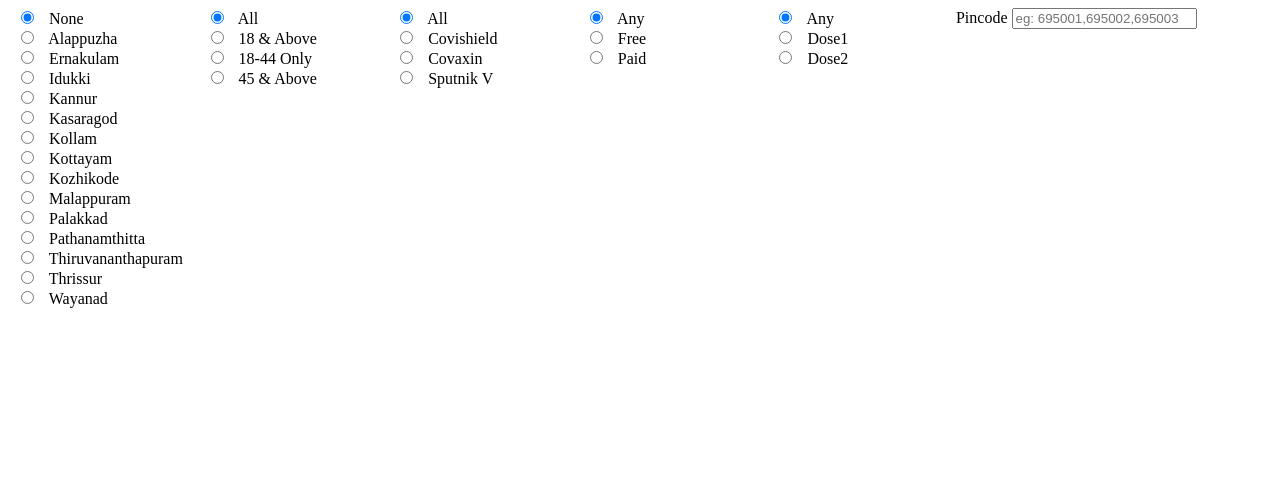
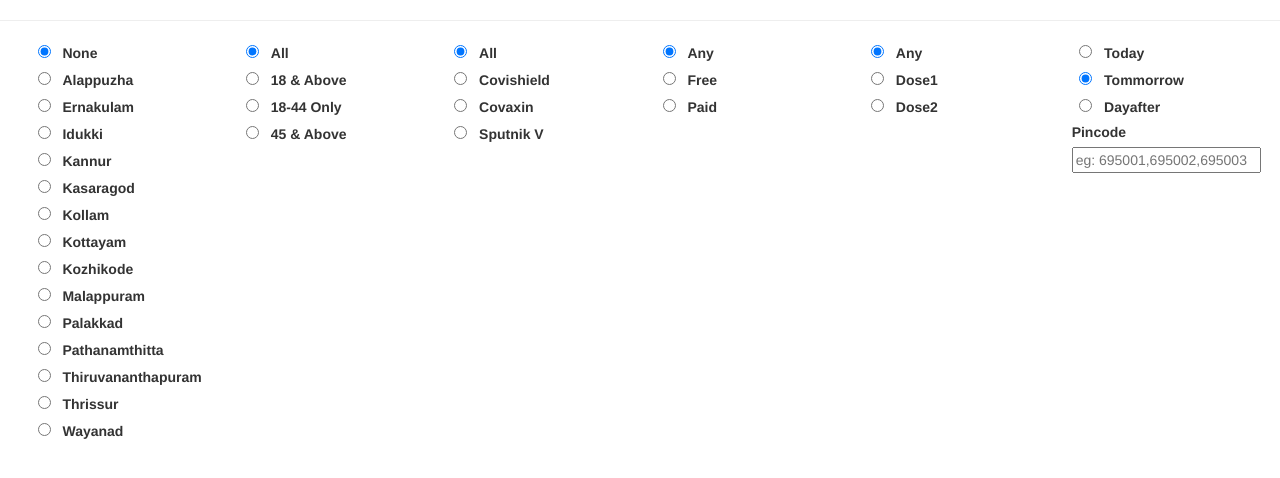
Before and after one commit to amalmurugan/cowin, a plain HTML site: page index.html in a window 1280 px wide. Drawn offline with nearby package versions, Linux system fonts and the light colour scheme.

Commit message:
cowin self registration link added,date chooser, fixes

```diff
--- a/index.html
+++ b/index.html
@@ -12,11 +12,14 @@
                         background: linear-gradient(to right, #29ffc6, #20e3b2, #0cebeb); /* W3C, IE 10+/ Edge, Firefox 16+, Chrome 26+, Opera 12+, Safari 7+ */
                     }
                 </style>-->
+        <link rel="stylesheet" href="https://maxcdn.bootstrapcdn.com/bootstrap/3.3.7/css/bootstrap.min.css" crossorigin="anonymous">
+        <link rel="stylesheet" href="https://maxcdn.bootstrapcdn.com/bootstrap/3.3.7/css/bootstrap-theme.min.css"  crossorigin="anonymous">
     </head>
     <body>
-        <!--<h1 style="text-align: center;">Slot Finder</h1>-->
-        <div style="display:block;min-height:300px;">
-            <div style="min-width:15%;float:left;">
+        <!--<h1 style="text-align: center;">Slot Finder</h1><hr/>-->
+        <hr/>
+        <div class="col-md-12">
+            <div class="col-md-2">
                   <input type="radio" class="all" name="district_name" value="" checked="checked">
                   <label for="html">None</label><br>
                   <input type="radio" id="Alappuzha" name="district_name" value="301" class="process">
@@ -48,7 +51,7 @@
                   <input type="radio" id="Wayanad" name="district_name" value="299" class="process">
                   <label for="javascript">Wayanad</label><br>
             </div>
-            <div style="min-width:15%;float:left;">
+            <div class="col-md-2">
                   <input type="radio" class="all" name="min_age_limit" checked="checked" value="">
                   <label for="html"> All </label><br>
                   <input type="radio" id="18" name="min_age_limit" value="18" >
@@ -58,17 +61,17 @@
                   <input type="radio" id="45" name="min_age_limit" value="45" >
                   <label for="javascript"> 45 & Above </label><br>
             </div>
-            <div style="min-width:15%;float:left;">
+            <div class="col-md-2">
                   <input type="radio" class="all" name="vaccine" value="" checked="checked">
                   <label for="javascript">All</label><br>
                   <input type="radio" id="Covishield" name="vaccine" value="COVISHIELD" >
                   <label for="javascript">Covishield</label><br>
                   <input type="radio" id="Covaxin" name="vaccine" value="COVAXIN" >
                   <label for="javascript">Covaxin</label><br>
-                  <input type="radio" id="SputnikV" name="vaccine" value="SPUTNIKV" >
+                  <input type="radio" id="SputnikV" name="vaccine" value="SPUTNIK V" >
                   <label for="javascript">Sputnik V</label><br>
             </div>
-            <div style="min-width:15%;float:left;">
+            <div class="col-md-2">
                   <input type="radio" class="any" name="fee_type" value="" checked="checked">
                   <label for="javascript">Any</label><br>
                   <input type="radio" id="Free" name="fee_type" value="Free" >
@@ -76,7 +79,7 @@
                   <input type="radio" id="Paid" name="fee_type" value="Paid" >
                   <label for="javascript">Paid</label><br>
             </div>
-            <div style="min-width:15%;float:left;">
+            <div class="col-md-2">
                   <input type="radio" class="all" name="available_capacity_dose" value="" checked="checked">
                   <label for="javascript">Any</label><br>
                   <input type="radio" id="dose1" name="available_capacity_dose" value="1" >
@@ -84,20 +87,28 @@
                   <input type="radio" id="dose2" name="available_capacity_dose" value="2" >
                   <label for="javascript">Dose2</label><br>
             </div>
-            <div style="min-width:15%;float:left;">
+            <div class="col-md-2">
+                  <input type="radio" id="today" name="check_date" value="" >
+                  <label for="javascript">Today</label><br>
+                  <input type="radio" id="tommorrow" name="check_date" value="" checked="checked" >
+                  <label for="javascript">Tommorrow</label><br>
+                  <input type="radio" id="dayafter" name="check_date" value="" >
+                  <label for="javascript">Dayafter</label><br>
+
                 <label>Pincode</label>
                 <input id="pincode"  name="pincode" type="text" placeholder="eg: 695001,695002,695003" />
             </div>
         </div>
-        <br/>
-        <div style="display:block;text-align: center;" id="div_placeholder">
+        <div class="col-md-12 text-center" id="div_placeholder">
 
         </div>
     </body>
     <script src="https://ajax.googleapis.com/ajax/libs/jquery/3.6.0/jquery.min.js"></script>
+    <script src="https://maxcdn.bootstrapcdn.com/bootstrap/3.3.7/js/bootstrap.min.js"  crossorigin="anonymous"></script>
     <script>
 
         $('body').on('change', '.process', function (e) {
+            clearInterval(reloader);
             process();
             var reloader = setInterval(function () {
                 var district_name = document.querySelector('input[name="district_name"]:checked').value;
@@ -107,6 +118,18 @@
             }, 5000);
             e.preventDefault();
         });
+
+        var currentDate = new Date();
+        currentDate.setDate(currentDate.getDate());
+        var today = ("0" + currentDate.getDate()).slice(-2) + "-" + ("0" + (currentDate.getMonth() + 1)).slice(-2) + "-" + currentDate.getFullYear();
+        currentDate.setDate(currentDate.getDate() + 1);
+        var tommorrow = ("0" + currentDate.getDate()).slice(-2) + "-" + ("0" + (currentDate.getMonth() + 1)).slice(-2) + "-" + currentDate.getFullYear();
+        currentDate.setDate(currentDate.getDate() + 1);
+        var dayafter = ("0" + currentDate.getDate()).slice(-2) + "-" + ("0" + (currentDate.getMonth() + 1)).slice(-2) + "-" + currentDate.getFullYear();
+        $('#today').val(today);
+        $('#tommorrow').val(tommorrow);
+        $('#dayafter').val(dayafter);
+
         var playsound = 0;
         function process() {
             var district_name = document.querySelector('input[name="district_name"]:checked').value;
@@ -115,21 +138,18 @@
             var min_age_limit = document.querySelector('input[name="min_age_limit"]:checked').value;
             var fee_type = document.querySelector('input[name="fee_type"]:checked').value;
             var available_capacity_dose = document.querySelector('input[name="available_capacity_dose"]:checked').value;
+            var check_date = document.querySelector('input[name="check_date"]:checked').value;
             var pincode = document.querySelector('input[name="pincode"]').value;
             var pincodeArr = pincode.split(',');
-            var currentDate = new Date();
-//                        currentDate.setDate(currentDate.getDate() - 2);//today for testing
-            currentDate.setDate(currentDate.getDate() + 1);
-            var tommorrow = ("0" + currentDate.getDate()).slice(-2) + "-" + ("0" + (currentDate.getMonth() + 1)).slice(-2) + "-" + currentDate.getFullYear();
-            var path = 'https://cdn-api.co-vin.in/api/v2/appointment/sessions/public/findByDistrict?district_id=' + district_name + '&date=' + tommorrow;
+            var overallList=0;
+            var path = 'https://cdn-api.co-vin.in/api/v2/appointment/sessions/public/findByDistrict?district_id=' + district_name + '&date=' + check_date;
             $.ajax({
                 url: path,
                 type: "GET",
                 success: function (response) {
                     var sessions = response.sessions;
-
-                    var table = '<h2>Checking slot availability for ' + district_disp + ' on ' + tommorrow + '</h2>. Refreshing in <span id="timer"></span>';
-                    table += '<table border="1" style="width:100%">';
+                    var table = '<h2>Checking slot availability for ' + district_disp + ' on ' + check_date + ' <a target="_blank" href="https://selfregistration.cowin.gov.in/selfregistration"><button class="btn btn-sm btn-primary">Goto Cowin Self Registration</button></a></h2> Refreshing in <span id="timer"></span>';
+                    table += '<table border="1" style="width:100%" class="table table-responsive">';
                     table += '<tr>';
                     table += '<th>Sl No.</th>';
                     table += '<th>Min. Age</th>';
@@ -146,7 +166,7 @@
                     for (const resp of sessions) {
                         if (!vaccine || vaccine === resp.vaccine) {
                             if (!fee_type || fee_type === resp.fee_type) {
-                                if ((!available_capacity_dose && (resp.available_capacity_dose1 > 1 || resp.available_capacity_dose2 > 1)) || ((available_capacity_dose === 1 && resp.available_capacity_dose1 > 1) || (available_capacity_dose === 2 && resp.available_capacity_dose2 > 1))) {
+                                if (((!available_capacity_dose && (resp.available_capacity_dose1 > 1 || resp.available_capacity_dose2 > 1)) || ((available_capacity_dose === 1 && resp.available_capacity_dose1 > 1) || (available_capacity_dose === 2 && resp.available_capacity_dose2 > 1))) || overallList === 1) {
                                     if (!pincode || pincodeArr.includes(String(resp.pincode))) {
                                         if (!min_age_limit || min_age_limit === resp.min_age_limit) {
                                             table += '<tr>';
```
